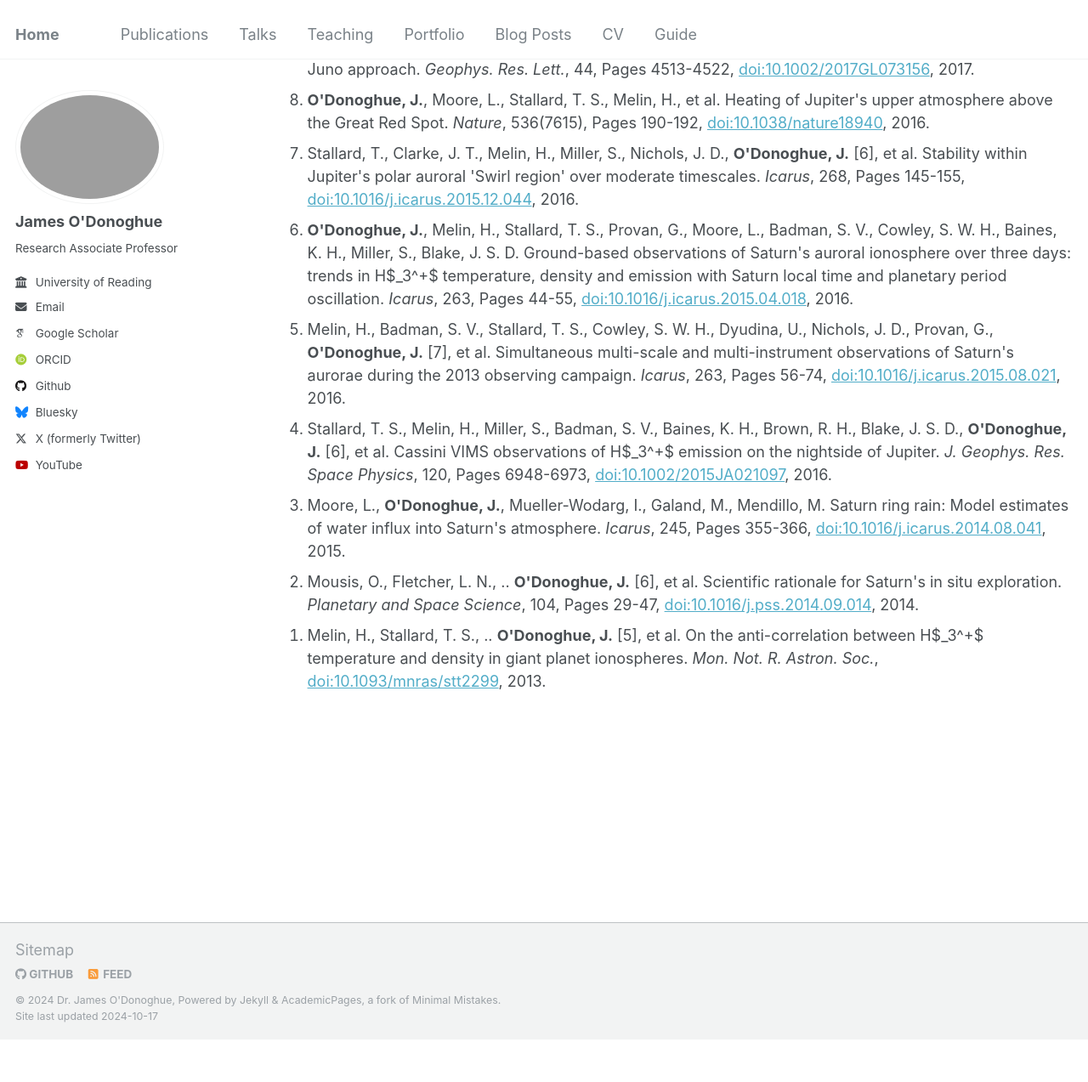
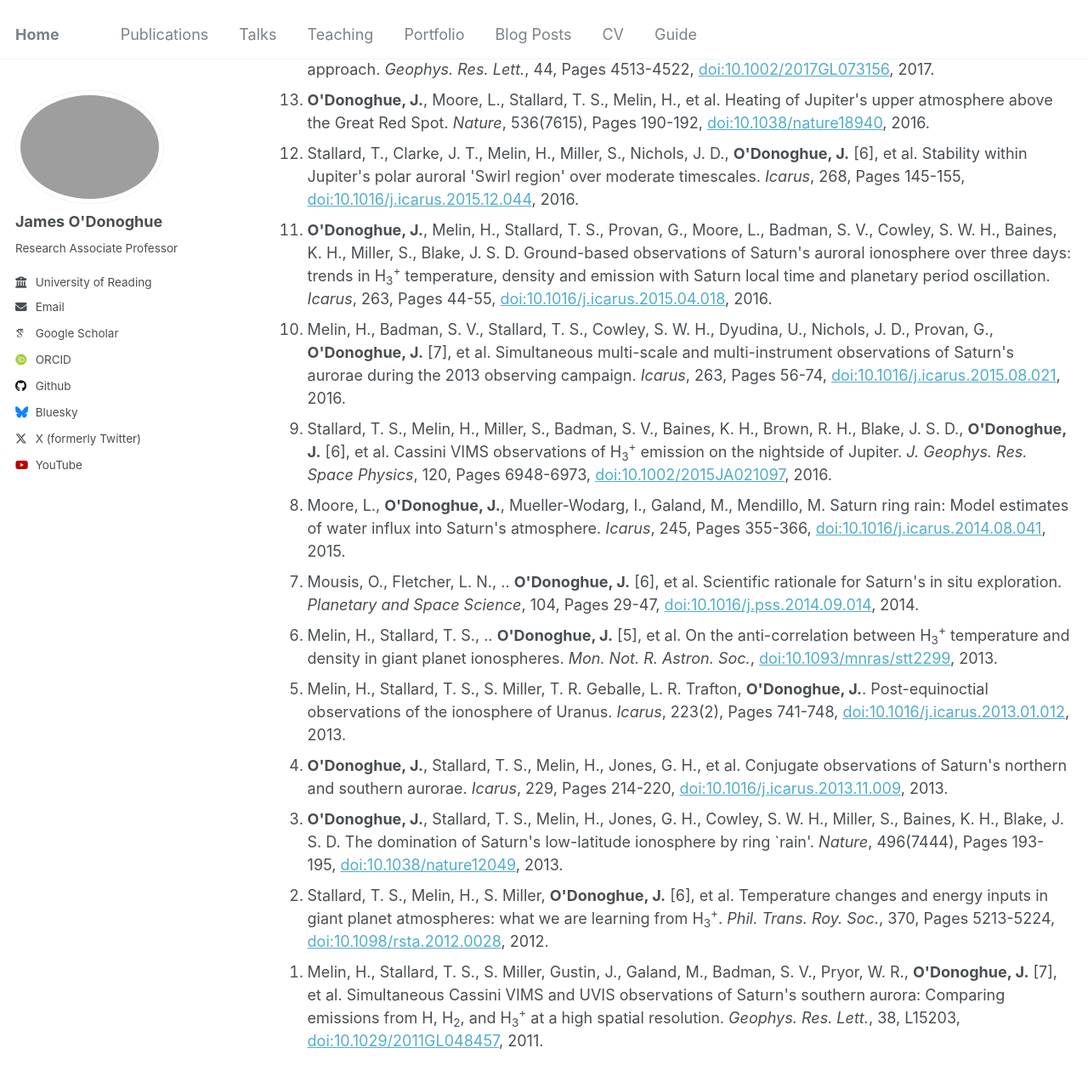
Before and after one commit to odonoghuespace/odonoghuespace.github.io, a Jekyll site: the page built from _pages/publications.html, in a window 1280 px wide and 1400 px high, scrolled down 1862 px. Shown: the top 1273 px of the window at 85% size. Built offline with Jekyll 4.4.1, drawn with Linux system fonts in a browser that asks for light colours; some web fonts are replaced; before the commit the page ends 3085 px from its top, so only the background shows below that; some of the changed text lies outside the part shown.

Commit message:
Update publications.html

```diff
--- a/_pages/publications.html
+++ b/_pages/publications.html
@@ -23,26 +23,31 @@ author_profile: true
   <li><strong>J. O'Donoghue</strong>, Stallard, T., What the Upper Atmospheres of Giant Planets Reveal. <i>Remote Sensing</i>, 14, 6326, <a href="https://doi.org/10.3390/rs14246326">doi:10.3390/rs14246326</a>, 2022.</li>
   <li>Chowdhury, M. N., Stallard, T. S., Baines, K. H., Provan, G., .. <strong>O'Donoghue, J.</strong> [6], et al. Saturn’s weather-driven aurorae modulate oscillations in the magnetic field and radio emissions. <i>Geophys. Res. Lett.</i>, <a href="https://doi.org/10.1029/2021GL096492">doi:10.1029/2021GL096492</a>, 2022.</li>
   <li><strong>O'Donoghue, J.</strong>, Moore, L., Melin, H., Stallard, T. S., et al. Global upper-atmospheric heating on Jupiter by the polar aurorae. <i>Nature</i>, <a href="https://doi.org/10.1038/s41586-021-03706-w">doi:10.1038/s41586-021-03706-w</a>, 2021.</li>
-  <li>Moore, L., Moses, J. I., Melin, H., Stallard, T. S., .. <strong>O'Donoghue, J.</strong> [5], et al. Atmospheric implications of the lack of H$_3^+$ detection at Neptune. <i>Phil. Trans. R. Soc. A.</i> 37820200100, <a href="https://doi.org/10.1098/rsta.2020.0100">doi:10.1098/rsta.2020.0100</a>, 2020.</li>
-  <li>Yurchenko, S. N., Tennyson, J., Miller, S., Melnikov, V. V., .. <strong>O'Donoghue, J.</strong> [5], et al. ExoMol line lists – XL. Rovibrational molecular line list for the hydronium ion (H$_3$O$^+$). <i>Monthly Notices of the Royal Astronomical Society</i>, 497(2), Pages 2340-2351, <a href="https://doi.org/10.1093/mnras/staa2034">doi:10.1093/mnras/staa2034</a>, 2020.</li>
+  <li>Moore, L., Moses, J. I., Melin, H., Stallard, T. S., .. <strong>O'Donoghue, J.</strong> [5], et al. Atmospheric implications of the lack of H<sub>3</sub><sup>+</sup> detection at Neptune. <i>Phil. Trans. R. Soc. A.</i> 37820200100, <a href="https://doi.org/10.1098/rsta.2020.0100">doi:10.1098/rsta.2020.0100</a>, 2020.</li>
+  <li>Yurchenko, S. N., Tennyson, J., Miller, S., Melnikov, V. V., .. <strong>O'Donoghue, J.</strong> [5], et al. ExoMol line lists – XL. Rovibrational molecular line list for the hydronium ion (H<sub>3</sub>O<sup>+</sup>). <i>Monthly Notices of the Royal Astronomical Society</i>, 497(2), Pages 2340-2351, <a href="https://doi.org/10.1093/mnras/staa2034">doi:10.1093/mnras/staa2034</a>, 2020.</li>
   <li><strong>O'Donoghue, J.</strong>, Moore, L., Connerney, J. E. P., Melin, H., et al. Observations of the chemical and thermal response of 'ring rain' on Saturn's ionosphere. <i>Icarus</i>, 322, Pages 251-260, <a href="https://doi.org/10.1016/j.icarus.2018.10.027">doi:10.1016/j.icarus.2018.10.027</a>, 2019.</li>
   <li>Moore, L., Melin, H., <strong>O'Donoghue, J.</strong> [5], et al. Modelling H<sub>3</sub></sup>+</sup> in planetary atmospheres: effects of vertical gradients. <i>Phil. Trans. R. Soc. A.</i>, 377, 20190067, <a href="https://doi.org/10.1098/rsta.2019.0067">doi:10.1098/rsta.2019.0067</a>, 2019.</li>
-  <li>Ray, L. C., Lorch, C. T. S., .. <strong>O'Donoghue, J.</strong> [5], et al. Why is the H$_3^+$ hot spot above Jupiter's Great Red Spot so hot? <i>Phil. Trans. R. Soc. A.</i>, 377, 20180407, <a href="https://doi.org/10.1098/rsta.2018.0407">doi:10.1098/rsta.2018.0407</a>, 2019.</li>
-  <li>Melin, H., Fletcher, L. N., Stallard, T. S., .. <strong>O'Donoghue, J.</strong> [5], et al. The H$_3^+$ ionosphere of Uranus: decades-long cooling and local-time morphology. <i>Phil. Trans. A.</i>, <a href="https://doi.org/10.1098/rsta.2018.0408">doi:10.1098/rsta.2018.0408</a>, 2019.</li>
-  <li>Stallard, T., Baines, K., Melin, H., Bradley, T., .. <strong>O'Donoghue, J.</strong> [6], et al. Local-time averaged maps of H$_3^+$ emission, temperature and ion winds. <i>Phil. Trans. A.</i>, <a href="https://doi.org/10.1098/rsta.2018.0405">doi:10.1098/rsta.2018.0405</a>, 2019.</li>
+  <li>Ray, L. C., Lorch, C. T. S., .. <strong>O'Donoghue, J.</strong> [5], et al. Why is the H<sub>3</sub><sup>+</sup> hot spot above Jupiter's Great Red Spot so hot? <i>Phil. Trans. R. Soc. A.</i>, 377, 20180407, <a href="https://doi.org/10.1098/rsta.2018.0407">doi:10.1098/rsta.2018.0407</a>, 2019.</li>
+  <li>Melin, H., Fletcher, L. N., Stallard, T. S., .. <strong>O'Donoghue, J.</strong> [5], et al. The H<sub>3</sub><sup>+</sup> ionosphere of Uranus: decades-long cooling and local-time morphology. <i>Phil. Trans. A.</i>, <a href="https://doi.org/10.1098/rsta.2018.0408">doi:10.1098/rsta.2018.0408</a>, 2019.</li>
+  <li>Stallard, T., Baines, K., Melin, H., Bradley, T., .. <strong>O'Donoghue, J.</strong> [6], et al. Local-time averaged maps of H<sub>3</sub><sup>+</sup> emission, temperature and ion winds. <i>Phil. Trans. A.</i>, <a href="https://doi.org/10.1098/rsta.2018.0405">doi:10.1098/rsta.2018.0405</a>, 2019.</li>
   <li>Moore, L., Galand, M., Kliore, A., Nagy, A., .. <strong>O'Donoghue, J.</strong> [5], et al. Saturn's ionosphere: ring rain and other drivers. In book chapter: <i>Saturn in the 21st Century</i>, Cambridge University Press, <a href="https://doi.org/10.1017/9781316227220">doi:10.1017/9781316227220</a>, 2018.</li>
   <li>Hsu, H. W., Schmidt, J., Kempf, S., Postberg, F., Moragas-Klostermeyer, G., Sei{\ss}, M., Hoffmann, H., Burton, M., Ye, S., Kurth, W. S., Horanyi, M., Khawaja, N., Spahn, F., Schirdewahn, D., <strong>O'Donoghue, J.</strong> [7], Moore, L., Cuzzi, J., Jones, G. H., Srama, R. In situ collection of dust grains falling from Saturn's rings into its atmosphere. <i>Science</i>, 362 (6410), <a href="https://doi.org/10.1126/science.aau1017">doi:10.1126/science.aau1017</a>, 2018.</li>
-  <li>Stallard, T., Burrell, A. G., Melin, H., Fletcher, L. N., Miller, S., Moore, L., <strong>O'Donoghue, J.</strong> [6], et al. Identification of Jupiter's magnetic equator through H$_3^+$ ionospheric emission. <i>Nat. Astron.</i>, 2(7), <a href="https://doi.org/10.1038/s41550-018-0523-z">doi:10.1038/s41550-018-0523-z</a>, 2018.</li>
-  <li>Melin, H., Fletcher, L. N., Stallard, T. S., Johnson, R. E., <strong>O'Donoghue, J.</strong> [5], Moore, L., Donnelly, P. T. The quest for H$_3^+$ at Neptune: deep burn observations with NASA IRTF iSHELL. <i>Monthly Notices of the Royal Astronomical Society</i>, 474(3), Pages 3714-3719, <a href="https://doi.org/10.1093/mnras/stx3029">doi:10.1093/mnras/stx3029</a>, 2018.</li>
-  <li><strong>O'Donoghue, J.</strong>, Moore, L., Connerney, J. E. P., Melin, H., et al. Re-detection of the ionospheric H$_3^+$ signature of Saturn's "ring rain". <i>Geophys. Res. Lett.</i>, 44(11), Pages 11762-11769, <a href="https://doi.org/10.1002/2017GL075932">doi:10.1002/2017GL075932</a>, 2017.</li>
+  <li>Stallard, T., Burrell, A. G., Melin, H., Fletcher, L. N., Miller, S., Moore, L., <strong>O'Donoghue, J.</strong> [6], et al. Identification of Jupiter's magnetic equator through H<sub>3</sub><sup>+</sup> ionospheric emission. <i>Nat. Astron.</i>, 2(7), <a href="https://doi.org/10.1038/s41550-018-0523-z">doi:10.1038/s41550-018-0523-z</a>, 2018.</li>
+  <li>Melin, H., Fletcher, L. N., Stallard, T. S., Johnson, R. E., <strong>O'Donoghue, J.</strong> [5], Moore, L., Donnelly, P. T. The quest for H<sub>3</sub><sup>+</sup> at Neptune: deep burn observations with NASA IRTF iSHELL. <i>Monthly Notices of the Royal Astronomical Society</i>, 474(3), Pages 3714-3719, <a href="https://doi.org/10.1093/mnras/stx3029">doi:10.1093/mnras/stx3029</a>, 2018.</li>
+  <li><strong>O'Donoghue, J.</strong>, Moore, L., Connerney, J. E. P., Melin, H., et al. Re-detection of the ionospheric H<sub>3</sub><sup>+</sup> signature of Saturn's "ring rain". <i>Geophys. Res. Lett.</i>, 44(11), Pages 11762-11769, <a href="https://doi.org/10.1002/2017GL075932">doi:10.1002/2017GL075932</a>, 2017.</li>
   <li>Stallard, T., Melin, H., Miller, S., <strong>O'Donoghue, J.</strong> [6], et al. Great Cold Spot in Jupiter's upper atmosphere. <i>Geophys. Res. Lett.</i>, 44(7), Pages 3000-3008, <a href="https://doi.org/10.1002/2016GL071956">doi:10.1002/2016GL071956</a>, 2017.</li>
-  <li>Moore, L., <strong>O'Donoghue, J.</strong>, Melin, H., Stallard, T., et al. Variability of Jupiter's IR H$_3^+$ aurorae during Juno approach. <i>Geophys. Res. Lett.</i>, 44, Pages 4513-4522, <a href="https://doi.org/10.1002/2017GL073156">doi:10.1002/2017GL073156</a>, 2017.</li>
+  <li>Moore, L., <strong>O'Donoghue, J.</strong>, Melin, H., Stallard, T., et al. Variability of Jupiter's IR H<sub>3</sub><sup>+</sup> aurorae during Juno approach. <i>Geophys. Res. Lett.</i>, 44, Pages 4513-4522, <a href="https://doi.org/10.1002/2017GL073156">doi:10.1002/2017GL073156</a>, 2017.</li>
   <li><strong>O'Donoghue, J.</strong>, Moore, L., Stallard, T. S., Melin, H., et al. Heating of Jupiter's upper atmosphere above the Great Red Spot. <i>Nature</i>, 536(7615), Pages 190-192, <a href="https://doi.org/10.1038/nature18940">doi:10.1038/nature18940</a>, 2016.</li>
   <li>Stallard, T., Clarke, J. T., Melin, H., Miller, S., Nichols, J. D., <strong>O'Donoghue, J.</strong> [6], et al. Stability within Jupiter's polar auroral 'Swirl region' over moderate timescales. <i>Icarus</i>, 268, Pages 145-155, <a href="https://doi.org/10.1016/j.icarus.2015.12.044">doi:10.1016/j.icarus.2015.12.044</a>, 2016.</li>
-  <li><strong>O'Donoghue, J.</strong>, Melin, H., Stallard, T. S., Provan, G., Moore, L., Badman, S. V., Cowley, S. W. H., Baines, K. H., Miller, S., Blake, J. S. D. Ground-based observations of Saturn's auroral ionosphere over three days: trends in H$_3^+$ temperature, density and emission with Saturn local time and planetary period oscillation. <i>Icarus</i>, 263, Pages 44-55, <a href="https://doi.org/10.1016/j.icarus.2015.04.018">doi:10.1016/j.icarus.2015.04.018</a>, 2016.</li>
+  <li><strong>O'Donoghue, J.</strong>, Melin, H., Stallard, T. S., Provan, G., Moore, L., Badman, S. V., Cowley, S. W. H., Baines, K. H., Miller, S., Blake, J. S. D. Ground-based observations of Saturn's auroral ionosphere over three days: trends in H<sub>3</sub><sup>+</sup> temperature, density and emission with Saturn local time and planetary period oscillation. <i>Icarus</i>, 263, Pages 44-55, <a href="https://doi.org/10.1016/j.icarus.2015.04.018">doi:10.1016/j.icarus.2015.04.018</a>, 2016.</li>
   <li>Melin, H., Badman, S. V., Stallard, T. S., Cowley, S. W. H., Dyudina, U., Nichols, J. D., Provan, G., <strong>O'Donoghue, J.</strong> [7], et al. Simultaneous multi-scale and multi-instrument observations of Saturn's aurorae during the 2013 observing campaign. <i>Icarus</i>, 263, Pages 56-74, <a href="https://doi.org/10.1016/j.icarus.2015.08.021">doi:10.1016/j.icarus.2015.08.021</a>, 2016.</li>
-  <li>Stallard, T. S., Melin, H., Miller, S., Badman, S. V., Baines, K. H., Brown, R. H., Blake, J. S. D., <strong>O'Donoghue, J.</strong> [6], et al. Cassini VIMS observations of H$_3^+$ emission on the nightside of Jupiter. <i>J. Geophys. Res. Space Physics</i>, 120, Pages 6948-6973, <a href="https://doi.org/10.1002/2015JA021097">doi:10.1002/2015JA021097</a>, 2016.</li>
+  <li>Stallard, T. S., Melin, H., Miller, S., Badman, S. V., Baines, K. H., Brown, R. H., Blake, J. S. D., <strong>O'Donoghue, J.</strong> [6], et al. Cassini VIMS observations of H<sub>3</sub><sup>+</sup> emission on the nightside of Jupiter. <i>J. Geophys. Res. Space Physics</i>, 120, Pages 6948-6973, <a href="https://doi.org/10.1002/2015JA021097">doi:10.1002/2015JA021097</a>, 2016.</li>
   <li>Moore, L., <strong>O'Donoghue, J.</strong>, Mueller-Wodarg, I., Galand, M., Mendillo, M. Saturn ring rain: Model estimates of water influx into Saturn's atmosphere. <i>Icarus</i>, 245, Pages 355-366, <a href="https://doi.org/10.1016/j.icarus.2014.08.041">doi:10.1016/j.icarus.2014.08.041</a>, 2015.</li>
   <li>Mousis, O., Fletcher, L. N., .. <strong>O'Donoghue, J.</strong> [6], et al. Scientific rationale for Saturn's in situ exploration. <i>Planetary and Space Science</i>, 104, Pages 29-47, <a href="https://doi.org/10.1016/j.pss.2014.09.014">doi:10.1016/j.pss.2014.09.014</a>, 2014.</li>
-  <li>Melin, H., Stallard, T. S., .. <strong>O'Donoghue, J.</strong> [5], et al. On the anti-correlation between H$_3^+$ temperature and density in giant planet ionospheres. <i>Mon. Not. R. Astron. Soc.</i>, <a href="https://doi.org/10.1093/mnras/stt2299">doi:10.1093/mnras/stt2299</a>, 2013.</li>
+  <li>Melin, H., Stallard, T. S., .. <strong>O'Donoghue, J.</strong> [5], et al. On the anti-correlation between H<sub>3</sub><sup>+</sup> temperature and density in giant planet ionospheres. <i>Mon. Not. R. Astron. Soc.</i>, <a href="https://doi.org/10.1093/mnras/stt2299">doi:10.1093/mnras/stt2299</a>, 2013.</li>
+  <li>Melin, H., Stallard, T. S., S. Miller, T. R. Geballe, L. R. Trafton, <strong>O'Donoghue, J.</strong>. Post-equinoctial observations of the ionosphere of Uranus. <i>Icarus</i>, 223(2), Pages 741-748, <a href="https://doi.org/10.1016/j.icarus.2013.01.012">doi:10.1016/j.icarus.2013.01.012</a>, 2013.</li>
+  <li><strong>O'Donoghue, J.</strong>, Stallard, T. S., Melin, H., Jones, G. H., et al. Conjugate observations of Saturn's northern and southern aurorae. <i>Icarus</i>, 229, Pages 214-220, <a href="https://doi.org/10.1016/j.icarus.2013.11.009">doi:10.1016/j.icarus.2013.11.009</a>, 2013.</li>
+  <li><strong>O'Donoghue, J.</strong>, Stallard, T. S., Melin, H., Jones, G. H., Cowley, S. W. H., Miller, S., Baines, K. H., Blake, J. S. D. The domination of Saturn's low-latitude ionosphere by ring `rain'. <i>Nature</i>, 496(7444), Pages 193-195, <a href="https://doi.org/10.1038/nature12049">doi:10.1038/nature12049</a>, 2013.</li>
+  <li>Stallard, T. S., Melin, H., S. Miller, <strong>O'Donoghue, J.</strong> [6], et al. Temperature changes and energy inputs in giant planet atmospheres: what we are learning from H<sub>3</sub><sup>+</sup>. <i>Phil. Trans. Roy. Soc.</i>, 370, Pages 5213-5224, <a href="https://doi.org/10.1098/rsta.2012.0028">doi:10.1098/rsta.2012.0028</a>, 2012.</li>
+  <li>Melin, H., Stallard, T. S., S. Miller, Gustin, J., Galand, M., Badman, S. V., Pryor, W. R., <strong>O'Donoghue, J.</strong> [7], et al. Simultaneous Cassini VIMS and UVIS observations of Saturn's southern aurora: Comparing emissions from H, H<sub>2</sub>, and H<sub>3</sub><sup>+</sup> at a high spatial resolution. <i>Geophys. Res. Lett.</i>, 38, L15203, <a href="https://doi.org/10.1029/2011GL048457">doi:10.1029/2011GL048457</a>, 2011.</li>
 </ol>
```
